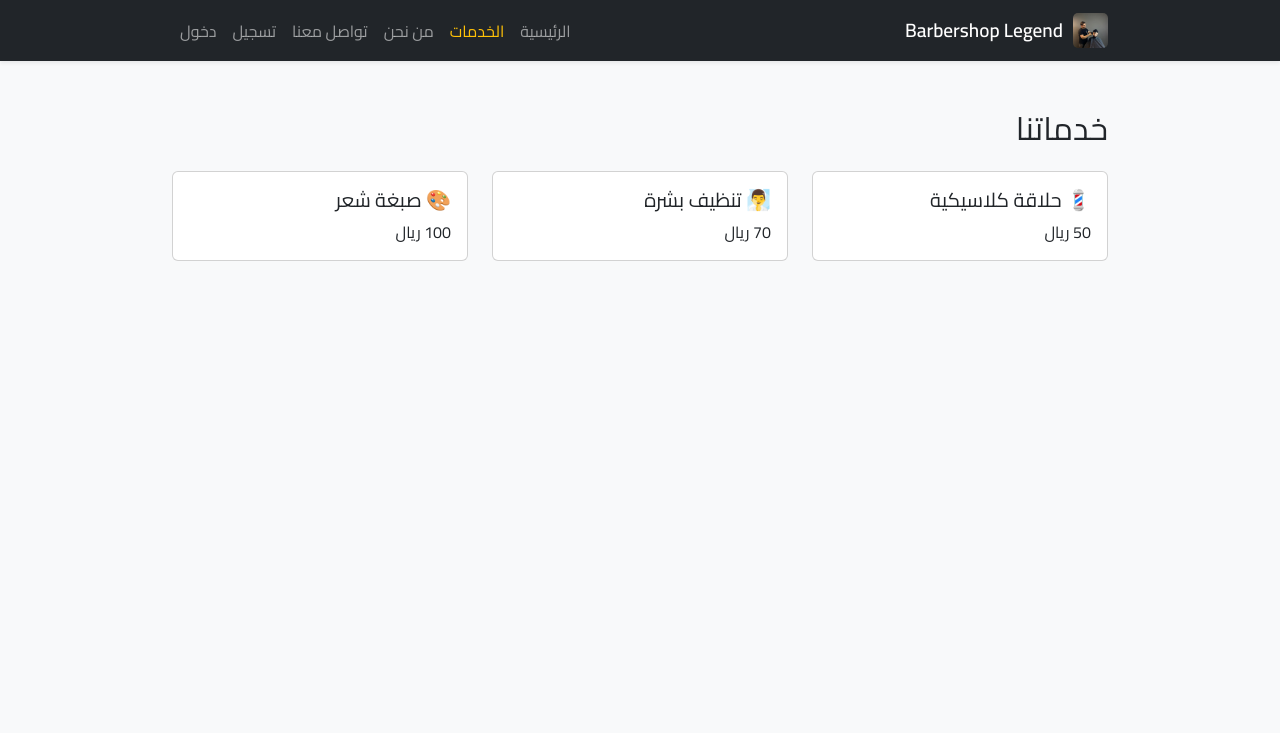
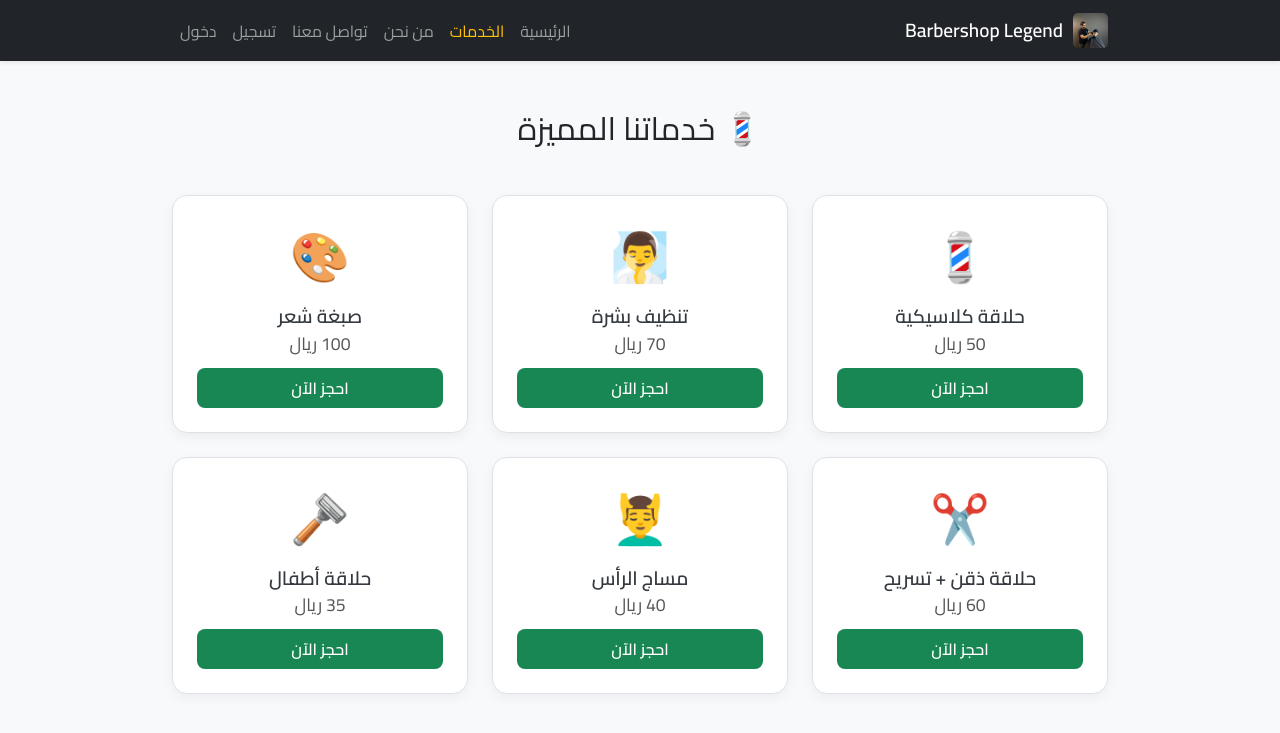
Before and after one commit to ALBADWIMAJID/barbershop, a Django app: page /services/ in a window 1280 px wide. Shown: the top 733 px of the page. Run offline with Django 4.2, Linux system fonts and the light colour scheme.

```diff
--- a/booking/templates/booking/services.html
+++ b/booking/templates/booking/services.html
@@ -1,29 +1,106 @@
-{% extends 'booking/base.html' %}
-{% block content %}
-<h2 class="mb-4">خدماتنا</h2>
-<div class="row">
-  <div class="col-md-4 mb-3">
-    <div class="card service-card">
-      <div class="card-body">
-        <h5 class="card-title">💈 حلاقة كلاسيكية</h5>
-        <p class="card-text">50 ريال</p>
-      </div>
+{% extends 'booking/base.html' %} {% block content %}
+<style>
+  .service-card {
+    border: 1px solid #dee2e6;
+    border-radius: 15px;
+    box-shadow: 0 4px 12px rgba(0, 0, 0, 0.05);
+    transition: transform 0.3s ease;
+    text-align: center;
+    height: 100%;
+  }
+
+  .service-card:hover {
+    transform: translateY(-5px);
+  }
+
+  .service-icon {
+    font-size: 3rem;
+    margin-bottom: 10px;
+    color: #198754;
+  }
+
+  .service-title {
+    font-size: 1.2rem;
+    font-weight: bold;
+    color: #343a40;
+  }
+
+  .service-price {
+    font-size: 1.1rem;
+    color: #555;
+    font-weight: 500;
+    margin-bottom: 10px;
+  }
+
+  .btn-book {
+    background-color: #198754;
+    color: white;
+    font-weight: bold;
+    padding: 8px 16px;
+    border-radius: 8px;
+    text-decoration: none;
+    display: inline-block;
+    transition: 0.3s;
+  }
+
+  .btn-book:hover {
+    background-color: #157347;
+  }
+</style>
+
+<h2 class="mb-5 text-center">💈 خدماتنا المميزة</h2>
+<div class="row row-cols-1 row-cols-md-3 g-4">
+  <div class="col">
+    <div class="card service-card p-4">
+      <div class="service-icon">💈</div>
+      <div class="service-title">حلاقة كلاسيكية</div>
+      <div class="service-price">50 ريال</div>
+      <a href="/book/" class="btn-book">احجز الآن</a>
     </div>
   </div>
-  <div class="col-md-4 mb-3">
-    <div class="card service-card">
-      <div class="card-body">
-        <h5 class="card-title">🧖‍♂️ تنظيف بشرة</h5>
-        <p class="card-text">70 ريال</p>
-      </div>
+
+  <div class="col">
+    <div class="card service-card p-4">
+      <div class="service-icon">🧖‍♂️</div>
+      <div class="service-title">تنظيف بشرة</div>
+      <div class="service-price">70 ريال</div>
+      <a href="/book/" class="btn-book">احجز الآن</a>
     </div>
   </div>
-  <div class="col-md-4 mb-3">
-    <div class="card service-card">
-      <div class="card-body">
-        <h5 class="card-title">🎨 صبغة شعر</h5>
-        <p class="card-text">100 ريال</p>
-      </div>
+
+  <div class="col">
+    <div class="card service-card p-4">
+      <div class="service-icon">🎨</div>
+      <div class="service-title">صبغة شعر</div>
+      <div class="service-price">100 ريال</div>
+      <a href="/book/" class="btn-book">احجز الآن</a>
+    </div>
+  </div>
+
+  <div class="col">
+    <div class="card service-card p-4">
+      <div class="service-icon">✂️</div>
+      <div class="service-title">حلاقة ذقن + تسريح</div>
+      <div class="service-price">60 ريال</div>
+      <a href="/book/" class="btn-book">احجز الآن</a>
+    </div>
+  </div>
+
+  <div class="col">
+    <div class="card service-card p-4">
+      <div class="service-icon">💆‍♂️</div>
+      <div class="service-title">مساج الرأس</div>
+      <div class="service-price">40 ريال</div>
+      <a href="/book/" class="btn-book">احجز الآن</a>
+    </div>
+  </div>
+
+  <div class="col">
+    <div class="card service-card p-4">
+      <div class="service-icon">🪒</div>
+      <div class="service-title">حلاقة أطفال</div>
+      <div class="service-price">35 ريال</div>
+      <a href="/book/" class="btn-book">احجز الآن</a>
     </div>
   </div>
 </div>
```
Also changed, not shown: booking/templates/booking/contact.html (+59 -6 lines), db.sqlite3.
